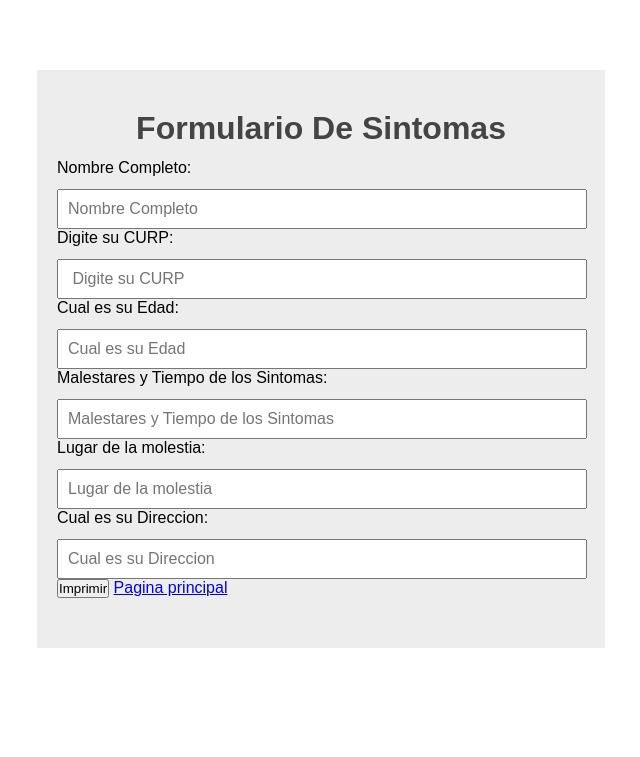
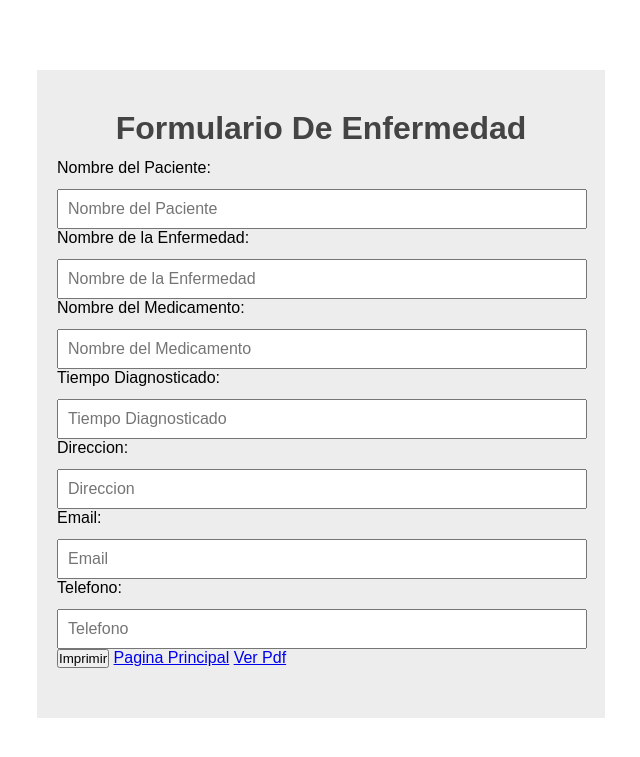
Before and after one commit to ReyesPerezRabbit/RecetaElectronica, a PHP site: page /formSintomas.php in a window 1280 px wide. Shown: the top 757 px of the page, without its empty margins (319-959 px from the left). Run offline with PHP 8.4, Linux system fonts and the light colour scheme.

Commit message:
Update formSintomas.php

```diff
--- a/formSintomas.php
+++ b/formSintomas.php
@@ -1,42 +1,42 @@
+
 <!DOCTYPE html>
 <html lang="en">
 <head>
-    <title>Formulario Estudios</title>
+    <title>Formulario Enfermedad</title>
     <meta charset="UTF-8">
     <link rel="stylesheet" type="text/css" href="assets/css/estiloformularios.css">
 </head>
 <body>
     <form method="POST" >
-        <h1>Formulario De Sintomas</h1>
+        <h1>Formulario De Enfermedad</h1>
 
-        Nombre Completo:<input type="text" name="nombrecompleto" placeholder="Nombre Completo" >
+        Nombre del Paciente:<input type="text" name="nombre_paciente" placeholder="Nombre del Paciente" >
 
-        Digite su CURP:<input type="text" name="curp" placeholder=" Digite su CURP" >
+        Nombre de la Enfermedad:<input type="text" name="nombre_enfermedad" placeholder="Nombre de la Enfermedad" >
 
-        Cual es su Edad:<input type="text" name="edad" placeholder="Cual es su Edad" >
+        Nombre del Medicamento:<input type="text" name="nombre_medicamento" placeholder="Nombre del Medicamento" >
 
-        Malestares y Tiempo de los Sintomas:<input type="text" name="tipo_malestar" placeholder="Malestares y Tiempo de los Sintomas" >
+        Tiempo Diagnosticado:<input type="text" name="tiempo_diagnosticado" placeholder="Tiempo Diagnosticado" >
 
-        Lugar de la molestia:<input type="text" name="lugarmolestia" placeholder="Lugar de la molestia" >
+        Direccion:<input type="text" name="direccion" placeholder="Direccion" >
 
-        Cual es su Direccion:<input type="text" name="direccion" placeholder="Cual es su Direccion" >
+        Email:<input type="text" name="email" placeholder="Email" >
+
+        Telefono:<input type="text" name="telefono" placeholder="Telefono" >
 
 
-
-          <button type="submit" name="Guardar">Imprimir</button>
+        <button type="submit"  href="info.php" name="Guardar">Imprimir</button>
 
 
-        <!--  <input type="submit" name="Guardar" onclick="index.php"> -->
+<!--  <input type="submit" name="Guardar" onclick="index.php"> -->
 
-        <a href="info.php" type="button">Pagina principal</a>
-
-
-
+        <a href="info.php" type="button">Pagina Principal</a>
+        <a href="recetaPDF.php" type="button">Ver Pdf</a>
 
 
     </form>
     <?php
-    include("php/registro_Sintomas.php");
+    include("php/regis_enfer.php");
     ?>
 </body>
 </html>
```
